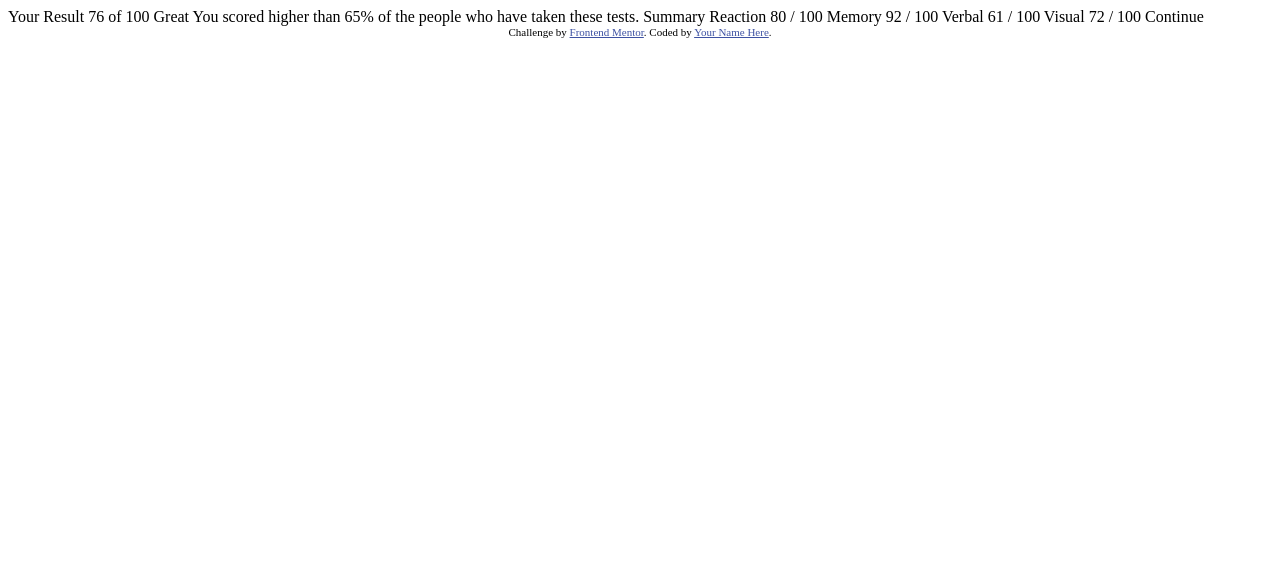
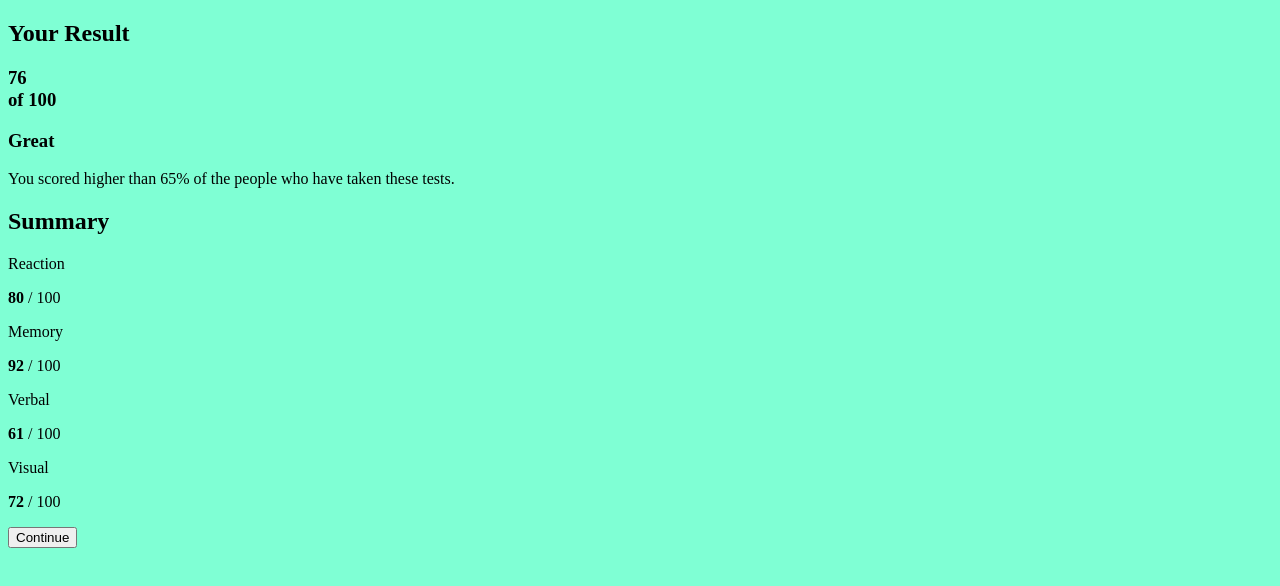
Before and after one commit to montsegv-2/summary-component, a plain HTML site: page index.html in a window 1280 px wide. Drawn offline with Linux system fonts and the light colour scheme.

Commit message:
Add tags and classes of html

```diff
--- a/index.html
+++ b/index.html
@@ -1,47 +1,59 @@
 <!DOCTYPE html>
 <html lang="en">
   <head>
-  <meta charset="UTF-8">
-  <meta name="viewport" content="width=device-width, initial-scale=1.0"> <!-- displays site properly based on user's device -->
+    <meta charset="UTF-8" />
+    <meta name="viewport" content="width=device-width, initial-scale=1.0" />
+    <!-- displays site properly based on user's device -->
 
-  <link rel="icon" type="image/png" sizes="32x32" href="./assets/images/favicon-32x32.png">
-
+    <link
+      rel="icon"
+      type="image/png"
+      sizes="32x32"
+      href="./assets/images/favicon-32x32.png"
+    />
+    <link rel="stylesheet" href="styles.css" />
     <title>Frontend Mentor | Results summary component</title>
-
-  <!-- Feel free to remove these styles or customise in your own stylesheet 👍 -->
-  <style>
-    .attribution { font-size: 11px; text-align: center; }
-    .attribution a { color: hsl(228, 45%, 44%); }
-  </style>
   </head>
   <body>
+    <main>
+      <div class="main-container">
+        <section class="card-left">
+          <h2>Your Result</h2>
+          <div class="score-card">
+            <h3><span>76</span><br /><span>of 100</span></h3>
+          </div>
+          <div class="info-evaluation">
+            <h3>Great</h3>
+            <p>
+              You scored higher than 65% of the people who have taken these
+              tests.
+            </p>
+          </div>
+        </section>
 
-  Your Result
-  76
-  of 100
-
-  Great
-  You scored higher than 65% of the people who have taken these tests.
-
-  Summary
-
-  Reaction
-  80 / 100
-
-  Memory
-  92 / 100
-
-  Verbal
-  61 / 100
-
-  Visual
-  72 / 100
-
-  Continue
-
-  <div class="attribution">
-    Challenge by <a href="https://www.frontendmentor.io?ref=challenge" target="_blank">Frontend Mentor</a>.
-    Coded by <a href="#">Your Name Here</a>.
+        <section class="card-right">
+          <h2>Summary</h2>
+          <div class="summary-skills">
+            <div class="skill reaction">
+              <p>Reaction</p>
+              <p><b>80</b><span> / 100</span></p>
             </div>
+            <div class="skill memory">
+              <p>Memory</p>
+              <p><b>92</b><span> / 100</span></p>
+            </div>
+            <div class="skill verbal">
+              <p>Verbal</p>
+              <p><b>61</b><span> / 100</span></p>
+            </div>
+            <div class="skill visual">
+              <p>Visual</p>
+              <p><b>72</b><span> / 100</span></p>
+            </div>
+          </div>
+          <button type="button">Continue</button>
+        </section>
+      </div>
+    </main>
   </body>
 </html>
```
Lines whose indentation alone changed are shown as unchanged.
